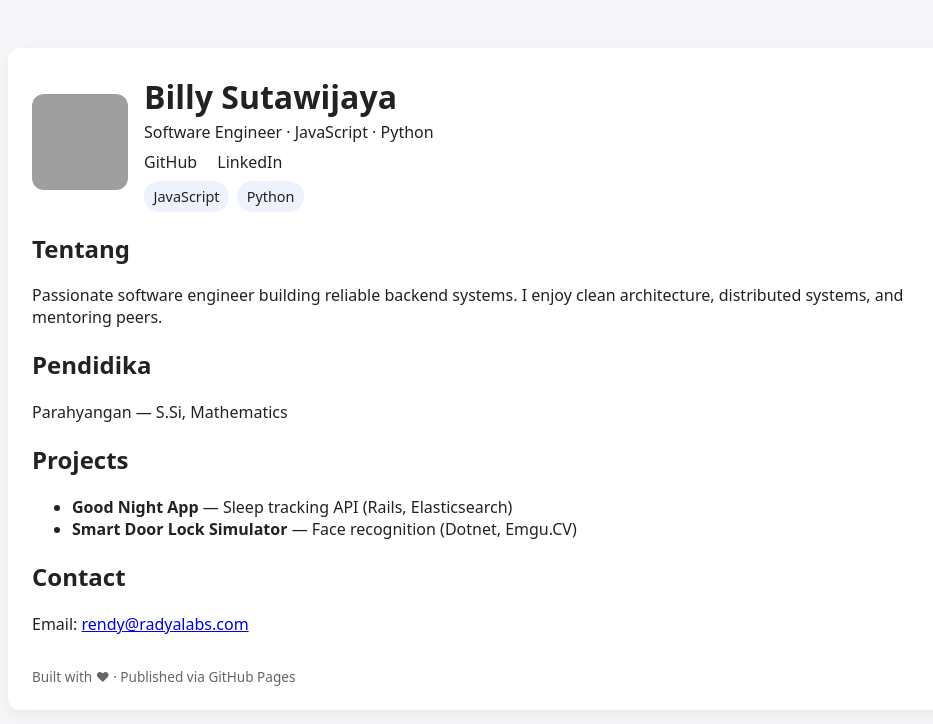
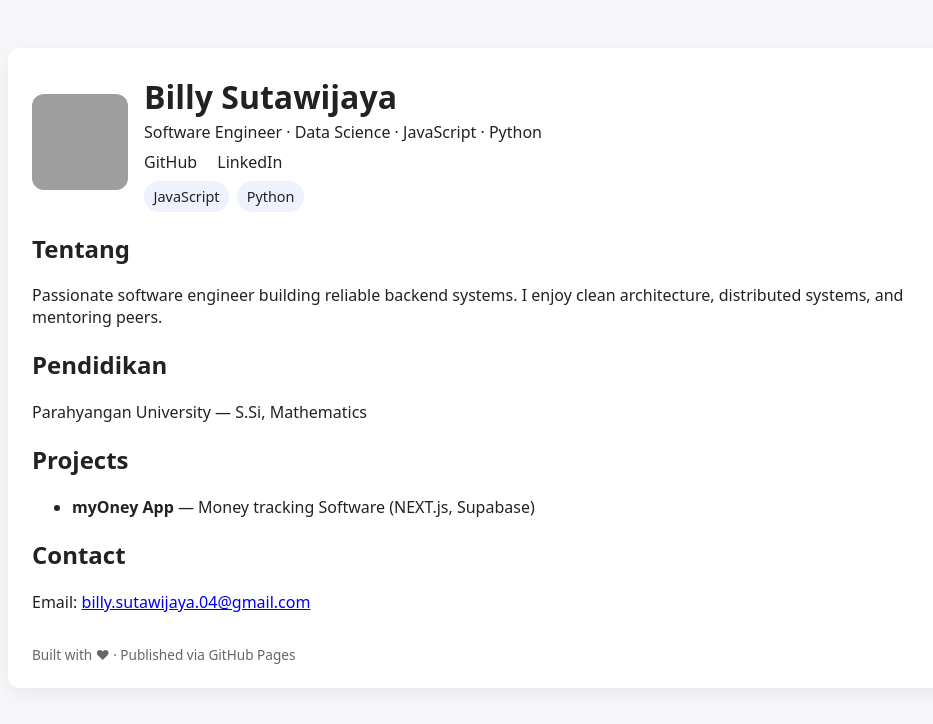
Before and after one commit to biibils/paradayaSE, a plain HTML site: page index.html in a window 1280 px wide. Shown: the whole page, without its empty margins (158-1091 px from the left). Drawn offline with Linux system fonts and the light colour scheme; grey boxes are pictures that could not be loaded.

Commit message:
fiksasi index.html di branch main

```diff
--- a/index.html
+++ b/index.html
@@ -22,7 +22,7 @@
             <img class="avatar" src="https://avatars.githubusercontent.com/u/9919?s=200&v=4" alt="avatar" />
             <div>
                <h1>Billy Sutawijaya</h1>
-               <div>Software Engineer · JavaScript · Python</div>
+               <div>Software Engineer · Data Science · JavaScript · Python</div>
                <div class="links" style="margin-top:.5rem">
                   <a href="https://github.com/biibils" target="_blank">GitHub</a>
                   <a href="https://www.linkedin.com/in/billy-sutawijaya" target="_blank">LinkedIn</a>
@@ -38,19 +38,18 @@
             <p>Passionate software engineer building reliable backend systems. I enjoy clean architecture, distributed systems, and mentoring peers.</p>
          </section>
          <section>
-            <h2>Pendidika</h2>
-            <p>Parahyangan — S.Si, Mathematics</p>
+            <h2>Pendidikan</h2>
+            <p>Parahyangan University — S.Si, Mathematics</p>
          </section>
          <section>
             <h2>Projects</h2>
             <ul>
-               <li><strong>Good Night App</strong> — Sleep tracking API (Rails, Elasticsearch)</li>
-               <li><strong>Smart Door Lock Simulator</strong> — Face recognition (Dotnet, Emgu.CV)</li>
+               <li><strong>myOney App</strong> — Money tracking Software (NEXT.js, Supabase)</li>
             </ul>
          </section>
          <section>
             <h2>Contact</h2>
-            <p>Email: <a href="mailto:rendy@radyalabs.com">rendy@radyalabs.com</a></p>
+            <p>Email: <a href="mailto:billy.sutawijaya.04@gmail.com">billy.sutawijaya.04@gmail.com</a></p>
          </section>
          <footer>
             Built with ♥ · Published via GitHub Pages
```
